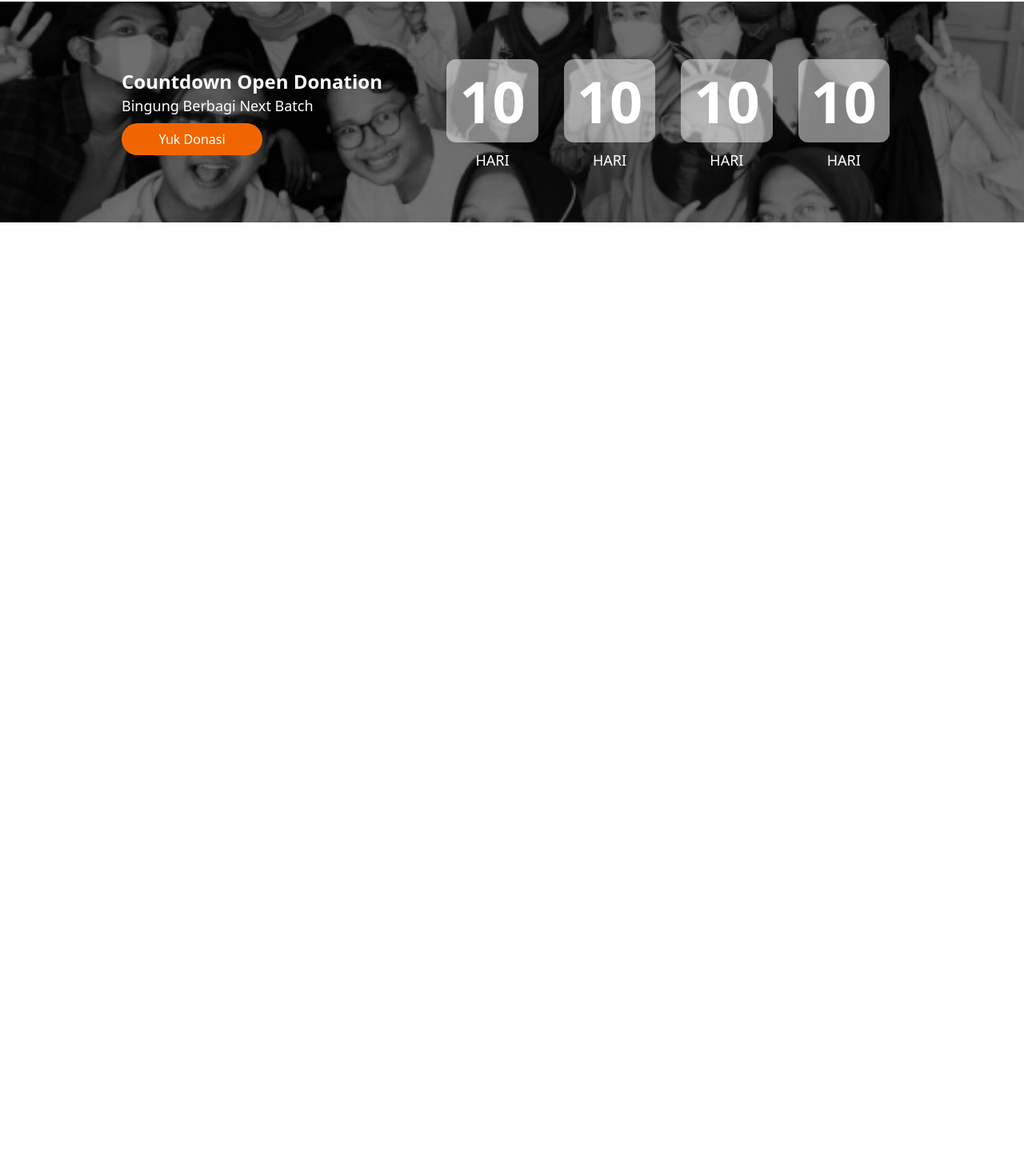
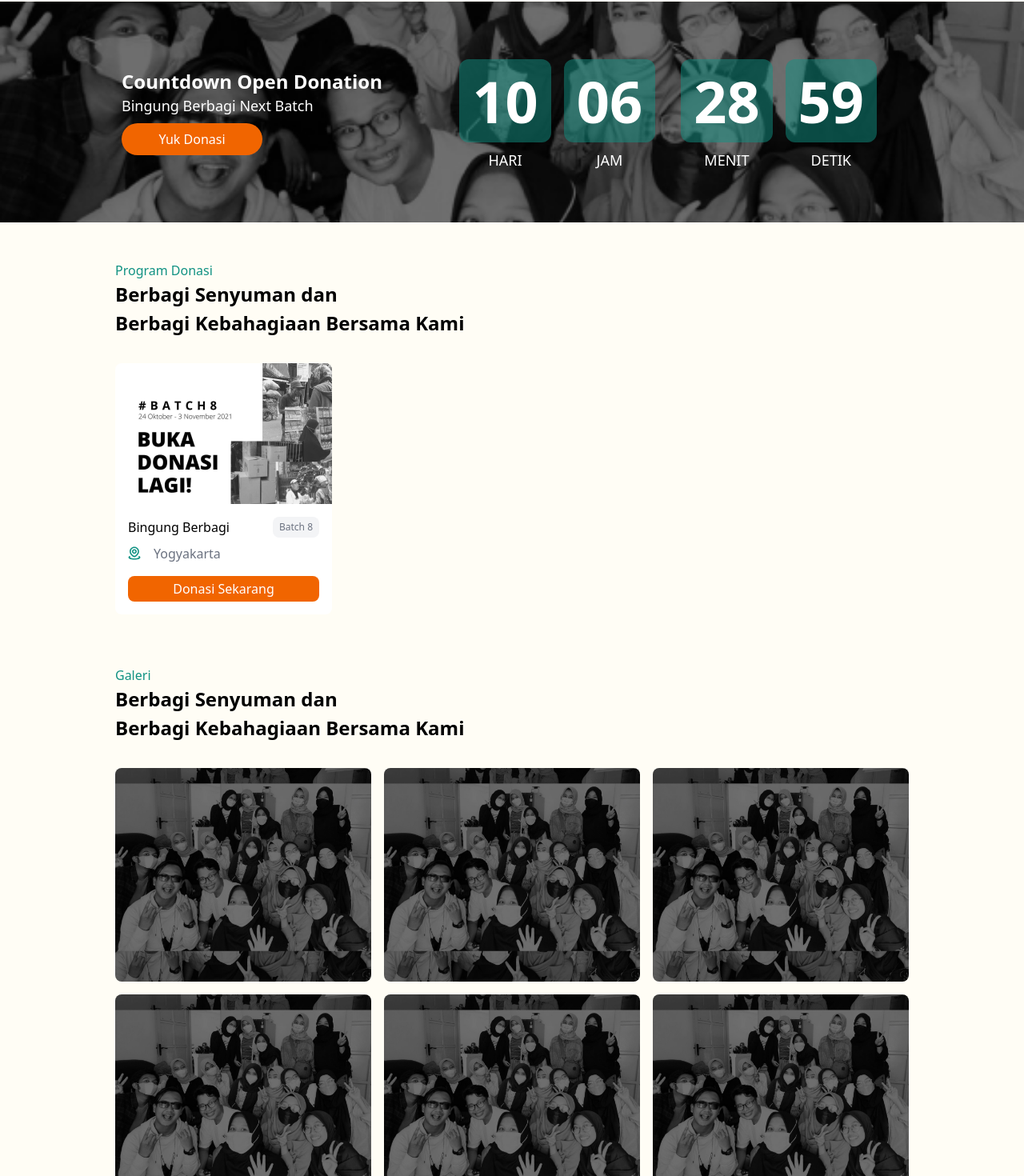
Before and after one commit to qitadev/bingung-berbagi, a Nuxt app: page / in a window 1280 px wide. Shown: the part 748-2218 px from the top of the page at 80% size. Before the commit the page ends 1058 px from the top, so only its background shows below. Built offline with nearby package versions, Linux system fonts and the light colour scheme; no server answers.

Commit message:
adding countdown, donation program, and gallery section

```diff
--- a/components/index/Counter.vue
+++ b/components/index/Counter.vue
@@ -1,6 +1,6 @@
 <template>
-  <div class="max-w-5xl mx-auto flex md:flex-row flex-col items-center justify-between p-6 sm:p-4">
-    <div class="item-wrapper bg-white rounded-xl flex flex-row items-center w-full p-4 drop-shadow-lg">
+  <section id="counter" class="max-w-5xl mx-auto flex md:flex-row flex-col items-center justify-between p-6 sm:p-4">
+    <article class="item-wrapper bg-white rounded-xl flex flex-row items-center w-full p-4 drop-shadow-lg">
       <img src="~/assets/images/index-page/user-icon.png" alt="user icon" class="w-16">
       <div class="desc-wrap flex flex-col justify-start ml-4">
         <h1 class="text-3xl font-bold">
@@ -8,8 +8,8 @@
         </h1>
         <p class="text-gray-500 font-light">Donatur yang bergabung</p>
       </div>
-    </div>
-    <div class="item-wrapper bg-white rounded-xl flex flex-row items-center w-full p-4 drop-shadow-lg my-4 sm:my-0 sm:mx-8">
+    </article>
+    <article class="item-wrapper bg-white rounded-xl flex flex-row items-center w-full p-4 drop-shadow-lg my-4 sm:my-0 sm:mx-8">
       <img src="~/assets/images/index-page/batch-icon.png" alt="user icon" class="w-16">
       <div class="desc-wrap flex flex-col justify-start ml-4">
         <h1 class="text-3xl font-bold">
@@ -17,8 +17,8 @@
         </h1>
         <p class="text-gray-500 font-light">Batch terbagi</p>
       </div>
-    </div>
-    <div class="item-wrapper bg-white rounded-xl flex flex-row items-center w-full p-4 drop-shadow-lg">
+    </article>
+    <article class="item-wrapper bg-white rounded-xl flex flex-row items-center w-full p-4 drop-shadow-lg">
       <img src="~/assets/images/index-page/money-icon.png" alt="user icon" class="w-16">
       <div class="desc-wrap flex flex-col justify-start ml-4">
         <h1 class="text-3xl font-bold">
@@ -26,8 +26,8 @@
         </h1>
         <p class="text-gray-500 font-light">Donasi telah dibagikan</p>
       </div>
-    </div>
-  </div>
+    </article>
+  </section>
 </template>
 
 <script>
--- /dev/null
+++ b/components/index/Donation.vue
@@ -0,0 +1,39 @@
+<template>
+  <section class="max-w-5xl flex flex-col mx-auto p-4">
+    <h1 class="text-base text-green-primary">Program Donasi</h1>
+    <h2 class="font-bold text-2xl leading-normal">
+      Berbagi Senyuman dan <br> Berbagi Kebahagiaan Bersama Kami
+    </h2>
+    <section class="w-full flex justify-between py-8">
+      <article class="flex flex-col">
+        <section class="w-full h-44">
+          <img src="~/assets/images/index-page/batch-1.png" alt="batch 1" class="w-full h-auto overflow-y-hidden rounded-t-lg">
+        </section>
+        <section class="flex-1 rounded-b-lg p-4 bg-white">
+          <div class="flex flex-row items-center justify-between">
+            <h1 class="">
+              Bingung Berbagi
+            </h1>
+            <p class="py-1 px-2 mt-2 sm:mt-0 bg-gray-100 rounded-lg text-gray-500" style="font-size: 12px">Batch 8</p>
+          </div>
+          <div class="flex items-center mt-2">
+            <img src="~/assets/icons/location.svg" alt="Location logo" class="w-4">
+            <p class="text-gray-500 ml-4">Yogyakarta</p>
+          </div>
+          <button class="w-full rounded-lg bg-orange-primary mt-4 py-1 text-white">Donasi Sekarang</button>
+        </section>
+      </article>
+    </section>
+  </section>
+</template>
+
+<script>
+export default {
+  // eslint-disable-next-line vue/multi-word-component-names
+  name: "Donation"
+}
+</script>
+
+<style scoped>
+
+</style>
--- /dev/null
+++ b/components/index/Gallery.vue
@@ -0,0 +1,40 @@
+<template>
+  <section class="max-w-5xl flex flex-col mx-auto p-4">
+    <h1 class="text-base text-green-primary">Galeri</h1>
+    <h2 class="font-bold text-2xl leading-normal">
+      Berbagi Senyuman dan <br> Berbagi Kebahagiaan Bersama Kami
+    </h2>
+    <section class="grid grid-cols-1 sm:grid-cols-2 md:grid-cols-3 gap-4 mt-8">
+      <article class="w-auto h-auto">
+        <img src="~/assets/images/index-page/bg-jumbotron.png" alt="gallery image" class="w-full h-full rounded-lg">
+      </article>
+      <article class="w-auto h-auto">
+        <img src="~/assets/images/index-page/bg-jumbotron.png" alt="gallery image" class="w-full h-full rounded-lg">
+      </article>
+      <article class="w-auto h-auto">
+        <img src="~/assets/images/index-page/bg-jumbotron.png" alt="gallery image" class="w-full h-full rounded-lg">
+      </article>
+      <article class="w-auto h-auto">
+        <img src="~/assets/images/index-page/bg-jumbotron.png" alt="gallery image" class="w-full h-full rounded-lg">
+      </article>
+      <article class="w-auto h-auto">
+        <img src="~/assets/images/index-page/bg-jumbotron.png" alt="gallery image" class="w-full h-full rounded-lg">
+      </article>
+      <article class="w-auto h-auto">
+        <img src="~/assets/images/index-page/bg-jumbotron.png" alt="gallery image" class="w-full h-full rounded-lg">
+      </article>
+    </section>
+    <button class="bg-orange-primary px-4 py-2 rounded-lg mt-4 w-fit text-white self-center">Lihat lainnya</button>
+  </section>
+</template>
+
+<script>
+export default {
+  // eslint-disable-next-line vue/multi-word-component-names
+  name: "Gallery"
+}
+</script>
+
+<style scoped>
+
+</style>
--- a/components/index/Hero.vue
+++ b/components/index/Hero.vue
@@ -1,6 +1,6 @@
 <template>
-  <div class="max-w-5xl flex md:flex-row flex-col items-center mx-auto px-6 sm:px-4 py-8 sm:py-12">
-    <div class="content-wrapper md:w-1/2 w-full flex flex-col justify-start">
+  <section class="max-w-5xl flex md:flex-row flex-col items-center mx-auto px-6 sm:px-4 py-8 sm:py-12">
+    <article class="content-wrapper md:w-1/2 w-full flex flex-col justify-start">
       <p class="text-green-primary">#KitaBingungKitaBerbagi</p>
       <h1 class="font-bold text-opacity-75 text-5xl break-normal" style="line-height: 1.3">
         Permudah <br> Aktivitas <br> Berbagimu <br> Bersama Kami
@@ -12,11 +12,11 @@
         <NuxtLink to="/" class="px-4 py-2 w-full sm:w-fit rounded-md bg-orange-primary text-white text-center">Yuk Donasi</NuxtLink>
         <NuxtLink to="/" class="px-4 py-2 w-full sm:w-fit mt-4 sm:mt-0 sm:ml-6 rounded-md border border-orange-primary text-orange-primary text-center">Dokumentasi Berbagi</NuxtLink>
       </div>
-    </div>
-    <div class="image-wrapper md:w-1/2 w-full p-4">
+    </article>
+    <article class="image-wrapper md:w-1/2 w-full p-4">
       <img src="~/assets/images/index-page/hero-illustration.png" class="w-full" alt="Illustration image">
-    </div>
-  </div>
+    </article>
+  </section>
 </template>
 
 <script>
--- a/components/index/Jumbotron.vue
+++ b/components/index/Jumbotron.vue
@@ -1,7 +1,7 @@
 <template>
-  <div class="w-full bg-index-countdown bg-cover bg-center my-8">
-    <div class="max-w-5xl px-6 mx-auto py-12 flex sm:flex-row flex-col items-center">
-      <div class="text-wrapper flex flex-col justify-start sm:w-2/5 w-full">
+  <section class="w-full bg-index-countdown bg-no-repeat bg-cover bg-center my-8">
+    <article class="max-w-5xl px-6 mx-auto py-12 flex sm:flex-row flex-col items-center">
+      <section class="text-wrapper flex flex-col justify-start sm:w-2/5 w-full">
         <h1 class="text-2xl font-bold text-white">
           Countdown Open Donation
         </h1>
@@ -9,43 +9,47 @@
           Bingung Berbagi {{ batch ? batch.batch_name : 'Next Batch' }}
         </p>
         <NuxtLink to="/" class="px-4 py-2 mt-2 w-44 rounded-full bg-orange-primary text-white text-center">Yuk Donasi</NuxtLink>
-      </div>
-      <div class="countdown-wrapper w-full sm:w-3/5 flex flex-row sm:justify-between items-center p-2 sm:p-4 mt-2">
-        <div class="item flex flex-col justify-center">
-          <h1 class="font-semibold text-7xl text-white text-center rounded-xl bg-white/50 p-4">
+      </section>
+      <section class="countdown-wrapper w-full sm:w-3/5 flex flex-col md:flex-row sm:justify-between items-center p-2 sm:p-4 mt-2">
+        <div class="flex flex-row w-full justify-evenly mt-4 sm:mt-0">
+          <article class="item flex flex-col justify-center">
+            <h1 class="font-semibold text-7xl text-white text-center rounded-xl bg-green-primary/50 p-4">
               10
             </h1>
             <p class="font-light text-lg text-white text-center mt-2">
               HARI
             </p>
-        </div>
-        <div class="item flex flex-col justify-center">
-          <h1 class="font-semibold text-7xl text-white text-center rounded-xl bg-white/50 p-4">
-            10
+          </article>
+          <article class="item flex flex-col justify-center">
+            <h1 class="font-semibold text-7xl text-white text-center rounded-xl  bg-green-primary/50 p-4">
+              06
             </h1>
             <p class="font-light text-lg text-white text-center mt-2">
-            HARI
+              JAM
             </p>
+          </article>
         </div>
-        <div class="item flex flex-col justify-center">
-          <h1 class="font-semibold text-7xl text-white text-center rounded-xl bg-white/50 p-4">
-            10
+        <div class="flex flex-row w-full justify-evenly mt-4 sm:mt-0">
+          <article class="item flex flex-col justify-center">
+            <h1 class="font-semibold text-7xl text-white text-center rounded-xl  bg-green-primary/50 p-4">
+              28
             </h1>
             <p class="font-light text-lg text-white text-center mt-2">
-            HARI
+              MENIT
             </p>
-        </div>
-        <div class="item flex flex-col justify-center">
-          <h1 class="font-semibold text-7xl text-white text-center rounded-xl bg-white/50 p-4">
-            10
+          </article>
+          <article class="item flex flex-col justify-center">
+            <h1 class="font-semibold text-7xl text-white text-center rounded-xl  bg-green-primary/50 p-4">
+              59
             </h1>
             <p class="font-light text-lg text-white text-center mt-2">
-            HARI
+              DETIK
             </p>
+          </article>
         </div>
-      </div>
-    </div>
-  </div>
+      </section>
+    </article>
+  </section>
 </template>
 
 <script>
--- a/pages/index.vue
+++ b/pages/index.vue
@@ -3,6 +3,8 @@
     <Hero />
     <Counter />
     <Jumbotron :batch="nextBatch"/>
+    <Donation />
+    <Gallery />
   </div>
 </template>
 
@@ -11,6 +13,8 @@ import moment from "moment"
 import Hero from "../components/index/Hero"
 import Counter from "../components/index/Counter"
 import Jumbotron from "../components/index/Jumbotron"
+import Donation from "../components/index/Donation"
+import Gallery from "../components/index/Gallery";
 import config from "../plugins/google-sheets"
 
 export default {
@@ -18,7 +22,9 @@ export default {
   components: {
     Hero,
     Counter,
-    Jumbotron
+    Jumbotron,
+    Donation,
+    Gallery
   },
   data() {
     return {
```
Also changed, not shown: assets/icons/location.svg (added), assets/images/index-page/batch-1.png (added). Lines whose indentation alone changed are shown as unchanged.
